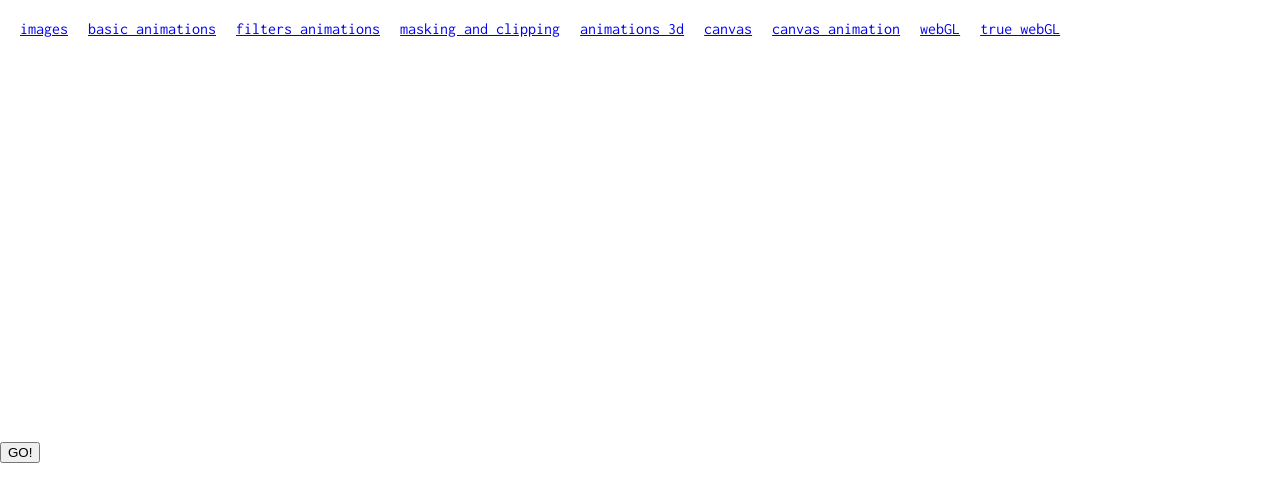
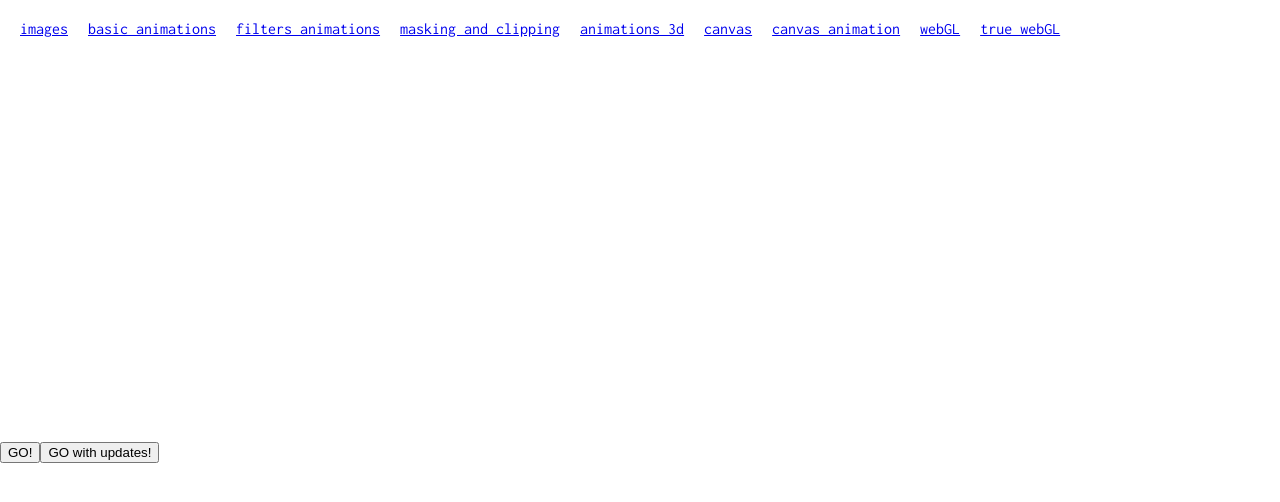
Before and after one commit to HellSquirrel/martians-animation, a React app: page /webgl in a window 1280 px wide. Shown: the top 502 px of the page. Built offline with nearby package versions, Linux system fonts and the light colour scheme.

Commit message:
add random updates

```diff
--- a/src/WebGL.js
+++ b/src/WebGL.js
@@ -1,4 +1,5 @@
 import React, { useRef } from "react";
+import math from "mathjs";
 
 const THREE = require("three");
 
@@ -18,7 +19,7 @@ require("three/examples/js/controls/OrbitControls");
 const width = 400;
 const height = 400;
 
-const init = canvas => {
+const init = (canvas, shouldUpdate) => {
   const scene = new Scene();
   const camera = new PerspectiveCamera(45, 1, 1, 500);
 
@@ -29,16 +30,38 @@ const init = canvas => {
 
   renderer.setSize(width, height);
   renderer.setClearColor("#e0e0e0");
+  const light = new DirectionalLight("fff", 0.5);
   scene.add(new AmbientLight("#fff", 0.5));
-  scene.add(new DirectionalLight("fff", 0.5));
+  scene.add(light);
 
   const loader = new THREE.ColladaLoader();
   loader.load("/exploded.dae", function(collada) {
     scene.add(collada.scene);
-    camera.position.z = 25;
+    let geometry = null;
 
+    collada.scene.traverse(el => {
+      if (el.isMesh) {
+        geometry = el.geometry;
+      }
+    });
+
+    camera.position.z = 20;
+    collada.scene.rotation.x = (-1 * Math.PI) / 4;
     const animate = () => {
       requestAnimationFrame(animate);
+
+      if (shouldUpdate) {
+        const positions = geometry.attributes.position.array;
+        const step = 0.0001;
+        console.log(geometry.attributes.position.array[0]);
+        for (let i = 40000; i < 45000; i++) {
+          positions[i] += math.random(-1 * step, step);
+          positions[i + 1] += math.random(-1 * step, step);
+          positions[i + 2] += math.random(-1 * step, step);
+        }
+        geometry.attributes.position.needsUpdate = true;
+      }
+
       renderer.render(scene, camera);
     };
     animate();
@@ -53,6 +76,9 @@ const WebGL = () => {
   return (
     <React.Fragment>
       <button onClick={() => init(canvas.current)}>GO!</button>
+      <button onClick={() => init(canvas.current, true)}>
+        GO with updates!
+      </button>
       <canvas width={width} height={height} ref={canvas} />
     </React.Fragment>
   );
```
